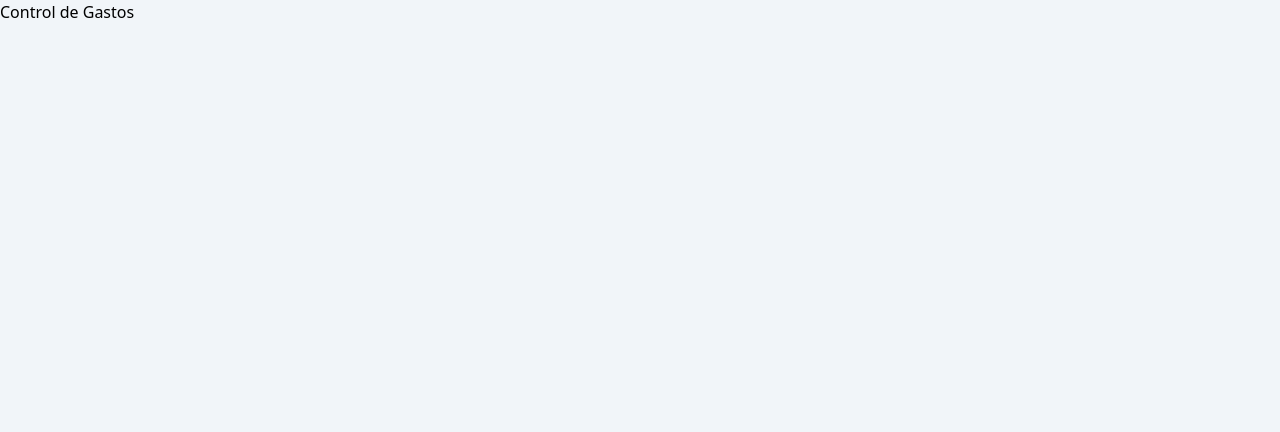
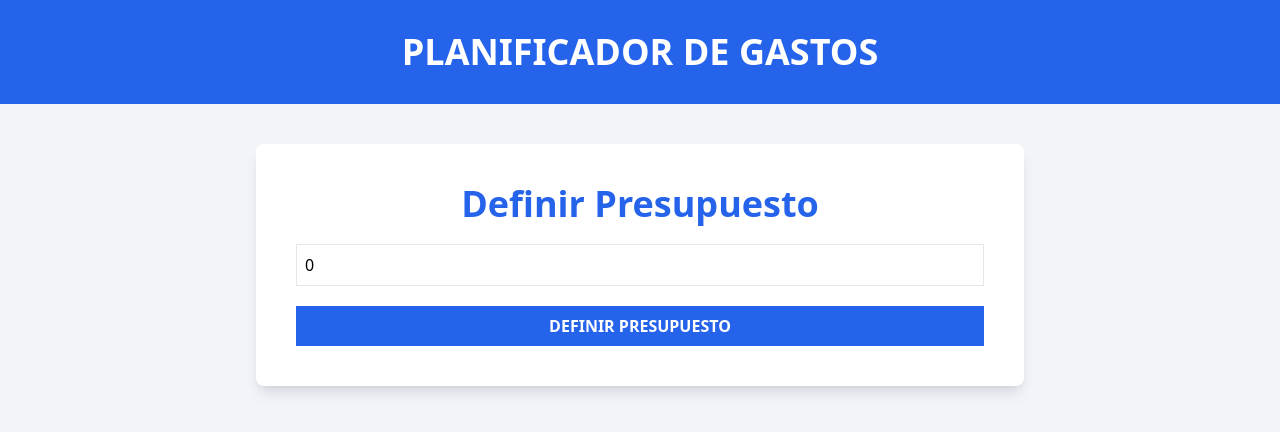
Before and after one commit to Jlydm/SpendControl, a React (Vite) app: page / in a window 1280 px wide. Shown: the top 432 px of the page. Built offline with nearby package versions, Linux system fonts and the light colour scheme.

Commit message:
Creando el componente junto con el formulario y definiendo el presupuesto

```diff
--- a/src/App.tsx
+++ b/src/App.tsx
@@ -1,9 +1,17 @@
+import { BudgetForm } from "./components/BudgetForm"
 
 function App() {
 
   return (
     <>
-      <h1>Control de Gastos</h1>
+      <header className="bg-blue-600 py-8 max-h-72">
+        <h1 className="uppercase text-center font-black text-4xl text-white">
+          Planificador de Gastos
+        </h1>
+      </header>
+      <div className="max-w-3xl mx-auto bg-white shadow-lg rounded-lg mt-10 p-10">
+        <BudgetForm />
+      </div>
     </>
   )
 }
--- /dev/null
+++ b/src/components/BudgetForm.tsx
@@ -0,0 +1,34 @@
+import { useState } from "react"
+
+export const BudgetForm = () => {
+
+  const [budget, setBudget] = useState(0)
+
+  const handleChange = (e : React.ChangeEvent<HTMLInputElement>) => {
+    setBudget(e.target.valueAsNumber)
+  }
+
+  return (
+    <form action="" className="space-y-5">
+      <div className="flex flex-col space-y-5">
+        <label htmlFor="budget" className="text-4xl text-blue-600 font-bold text-center">
+          Definir Presupuesto
+        </label>
+        <input
+          id="budgetID"
+          type="number"
+          className="w-full bg-white border border-gray-200 p-2"
+          placeholder="Define tu presupuesto"
+          name="budget"
+          value={budget}
+          onChange={handleChange}
+        />
+      </div>
+      <input
+        type="submit"
+        value="Definir Presupuesto"
+        className="bg-blue-600 hover:bg-blue-700 cursor-pointer w-full p-2 text-white font-black uppercase"
+      />
+    </form>
+  )
+}
```
